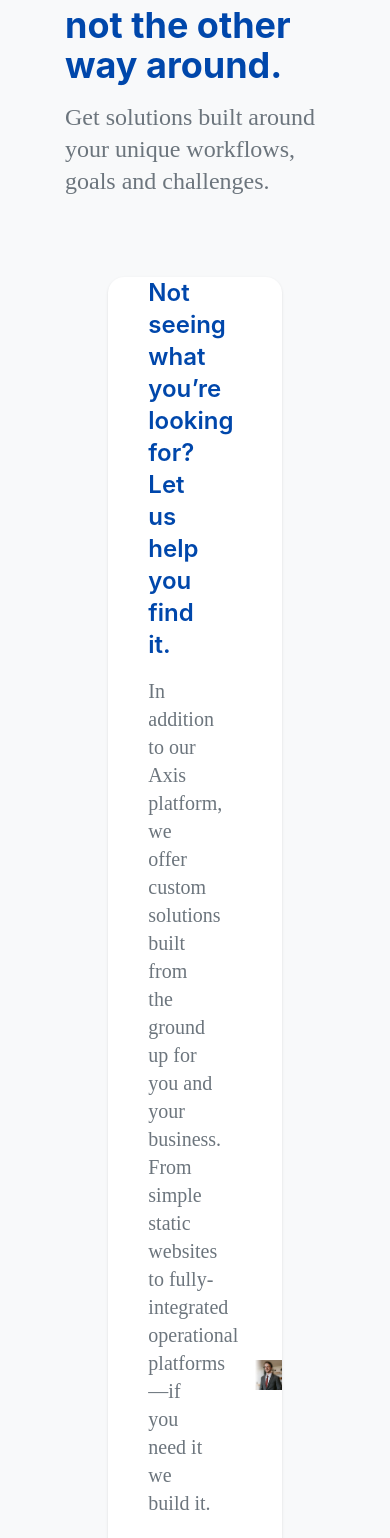
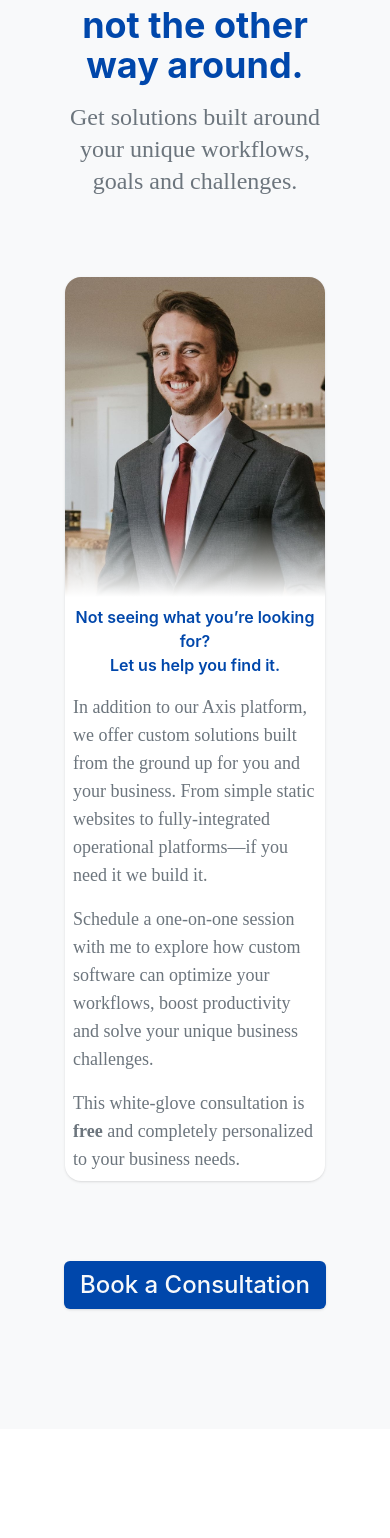
Before and after one commit to Zinazero/cobalt-site, a Next.js app: page / in a window 390 px wide. Shown: the part 6479-8017 px from the top of the page. Built offline with nearby package versions, Linux system fonts and the light colour scheme.

Commit message:
feat: made consulting responsive

```diff
--- a/src/sections/Consulting.tsx
+++ b/src/sections/Consulting.tsx
@@ -1,11 +1,12 @@
 import DemoButton from '@/components/ui/DemoButton';
+import Image from 'next/image';
 
 export const Consulting = () => {
 	return (
 		<section id='consulting' className='min-h-screen overflow-hidden text-dark'>
 			<div className='flex flex-col items-center py-30 min-h-screen w-2/3 mx-auto space-y-20'>
 				{/* Header */}
-				<div className='flex flex-col items-center space-y-4'>
+				<div className='flex flex-col items-center space-y-4 text-center'>
 					<h2 className='text-4xl text-cobalt font-bold'>
 						Software should adapt to your business — not the other way around.
 					</h2>
@@ -16,45 +17,50 @@ export const Consulting = () => {
 				</div>
 
 				{/* Card */}
-				<div className='flex items-center bg-white space-x-10 w-2/3 pl-10 shadow-sm hover:shadow-md transition rounded-2xl overflow-hidden'>
+				<div className='flex flex-col 2xl:flex-row-reverse items-center bg-white max-w-120 2xl:max-w-300 shadow-sm hover:shadow-md transition rounded-2xl overflow-hidden'>
+					{/* Image */}
+					<div className='w-full 2xl:w-1/2 h-80 2xl:h-150 relative'>
+						<div className='absolute bottom-0 h-1/4 w-full 2xl:w-1/4 2xl:h-full bg-gradient-to-t 2xl:bg-gradient-to-r from-white to-white/0 z-1'></div>
+						<Image
+							src='/images/cobalt-consulting-pic.jpg'
+							alt='App preview'
+							fill
+							className='object-cover object-top'
+							draggable={false}
+						/>
+					</div>
+
 					{/* Text */}
-					<div className='w-1/2 flex flex-col space-y-4'>
-						<h4 className='text-2xl text-cobalt font-semibold'>
+					<div className='2xl:w-1/2 flex flex-col space-y-4 p-2 2xl:p-10'>
+						<h4 className='lg:text-2xl text-cobalt font-semibold text-center 2xl:text-left'>
 							Not seeing what you’re looking for? <br /> Let us help you find
 							it.
 						</h4>
 
-						<p className='!text-xl'>
+						<p className='lg:!text-xl'>
 							In addition to our Axis platform, we offer custom solutions built
 							from the ground up for you and your business. From simple static
 							websites to fully-integrated operational platforms—if you need it
 							we build it.
 						</p>
 
-						<p className='!text-xl'>
+						<p className='lg:!text-xl'>
 							Schedule a one-on-one session with me to explore how custom
 							software can optimize your workflows, boost productivity and solve
 							your unique business challenges.
 						</p>
 
-						<p className='!text-xl'>
+						<p className='lg:!text-xl'>
 							This white-glove consultation is <b>free</b> and completely
 							personalized to your business needs.
 						</p>
 					</div>
-
-					{/* Image */}
-					<div className='w-1/2 relative'>
-						<div className='absolute w-1/4 h-full bg-gradient-to-r from-white to-white/0'></div>
-						<img
-							src='/images/cobalt-consulting-pic.jpg'
-							alt='App preview'
-							draggable={false}
-						/>
-					</div>
 				</div>
 
-				<DemoButton text='Book a Consultation' className='bg-cobalt hover:bg-cobalt-hover text-2xl py-6 shadow-sm' />
+				<DemoButton
+					text='Book a Consultation'
+					className='bg-cobalt hover:bg-cobalt-hover text-2xl py-6 shadow-sm'
+				/>
 			</div>
 		</section>
 	);
```
